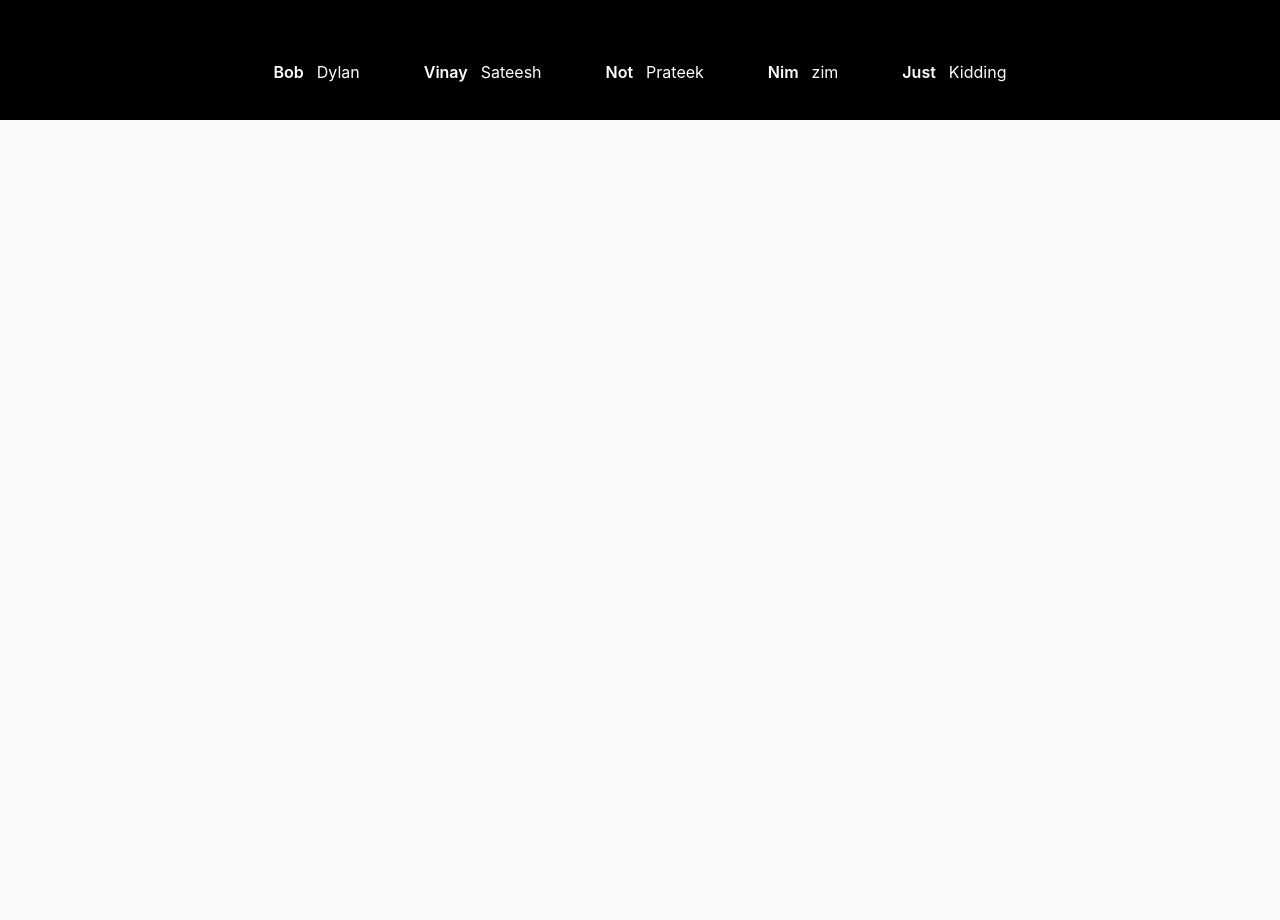
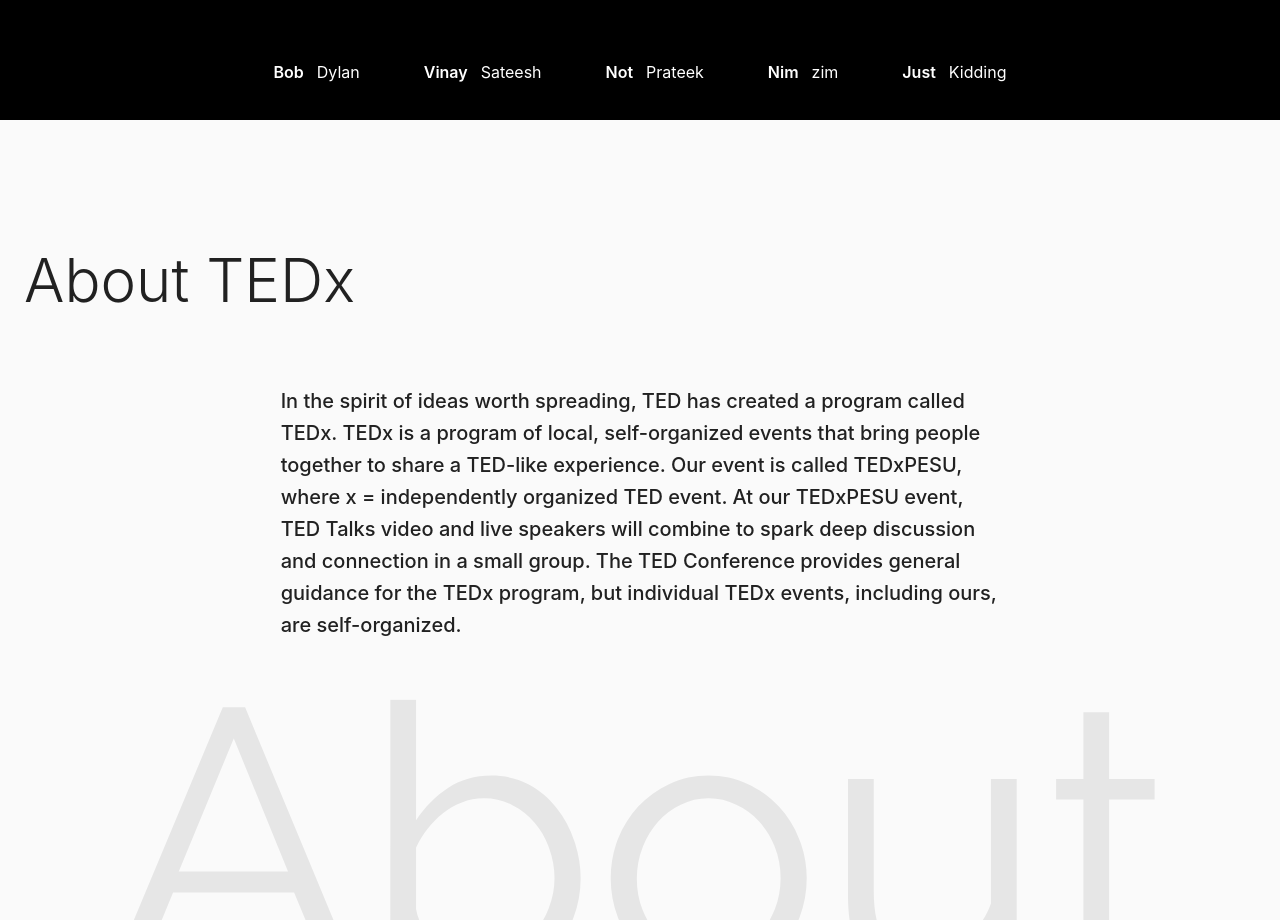
Before and after one commit to clearly-outsane/TEDx_PESU, a React (Create React App) app: page / in a window 1280 px wide. Shown: the part 680-1600 px from the top of the page. Before the commit the page ends 800 px from the top, so only its background shows below. Built offline with nearby package versions, Linux system fonts and the light colour scheme.

Commit message:
Added about section

```diff
--- /dev/null
+++ b/src/components/AboutTedxSection.js
@@ -0,0 +1,70 @@
+import React from "react";
+import Grid from "@material-ui/core/Grid";
+import Container from "@material-ui/core/Container";
+import Typography from "@material-ui/core/Typography";
+import clsx from "clsx";
+
+import { aboutSection } from "../styles/Sections";
+import { ReactComponent as AboutSvg } from "../assets/svg/About.svg";
+
+const AboutSection = () => {
+  const classes = aboutSection();
+  return (
+    <>
+      <div className={classes.container}>
+        <Container maxWidth="lg">
+          <Grid
+            container
+            justify="flex-start"
+            alignItems="center"
+            style={{ marginTop: 124 }}
+          >
+            <Typography
+              variant="h2"
+              className={clsx(classes.boldText)}
+              gutterBottom
+            >
+              About TEDx
+            </Typography>
+          </Grid>
+        </Container>
+        <Container maxWidth="lg">
+          <Grid container justify="center" style={{ height: "100%" }}>
+            <Grid
+              container
+              item
+              xs={12}
+              sm={7}
+              alignItems="flex-start"
+              style={{ marginTop: 48 }}
+            >
+              <Typography variant="h6" gutterBottom>
+                In the spirit of ideas worth spreading, TED has created a
+                program called TEDx. TEDx is a program of local, self-organized
+                events that bring people together to share a TED-like
+                experience. Our event is called TEDxPESU, where x =
+                independently organized TED event. At our TEDxPESU event, TED
+                Talks video and live speakers will combine to spark deep
+                discussion and connection in a small group. The TED Conference
+                provides general guidance for the TEDx program, but individual
+                TEDx events, including ours, are self-organized.
+              </Typography>
+            </Grid>
+          </Grid>
+        </Container>
+
+        <div className={classes.backgroundText}>
+          <AboutSvg
+            style={{
+              width: "100%",
+              transform: "translate(0,4vw)",
+              height: "22vw",
+            }}
+          />
+        </div>
+      </div>
+    </>
+  );
+};
+
+export default AboutSection;
--- a/src/pages/Landing.js
+++ b/src/pages/Landing.js
@@ -9,6 +9,7 @@ import { landingStyles } from "../styles/Landing";
 import { Typography } from "@material-ui/core";
 import { ContrastTextField, PrimaryButton } from "../styles/theme";
 import earth from "../assets/gifs/earth.gif";
+import AboutTedxSection from "../components/AboutTedxSection";
 
 const Landing = () => {
   const classes = landingStyles();
@@ -56,6 +57,7 @@ const Landing = () => {
                 Register
               </PrimaryButton>
             </Grid>
+
             <Grid
               container
               item
@@ -70,7 +72,12 @@ const Landing = () => {
           </Grid>
         </div>
         <div>
-          <Grid container justify="center" alignItems="center">
+          <Grid
+            container
+            justify="center"
+            alignItems="center"
+            className={classes.marginBottom36}
+          >
             {[
               "Bob Dylan",
               "Vinay Sateesh",
@@ -79,13 +86,7 @@ const Landing = () => {
               "Just Kidding",
             ].map((name) => {
               return (
-                <Grid
-                  item
-                  className={clsx(
-                    classes.marginLeftRight32,
-                    classes.marginBottom36
-                  )}
-                >
+                <Grid item className={clsx(classes.marginLeftRight32)}>
                   <Typography
                     variant="body1"
                     className={clsx(classes.whiteText, classes.boldText)}
@@ -107,6 +108,8 @@ const Landing = () => {
           </Grid>
         </div>
       </Container>
+
+      <AboutTedxSection />
     </div>
   );
 };
--- a/src/styles/Landing.js
+++ b/src/styles/Landing.js
@@ -17,7 +17,7 @@ const landingStyles = makeStyles((theme) => ({
   marginLeftRight32: { marginRight: 32, marginLeft: 32 },
   marginTop4: { marginTop: 36 },
   boldText: { fontWeight: "600" },
-  gif: { height: "100%", width: "100% " },
+  gif: { height: "auto", width: "100% " },
 }));
 
 export { landingStyles };
--- /dev/null
+++ b/src/styles/Sections.js
@@ -0,0 +1,19 @@
+import { makeStyles } from "@material-ui/core/styles";
+
+const aboutSection = makeStyles((theme) => ({
+  container: {
+    display: "grid",
+    gridTemplateRows: "auto 1fr auto",
+    height: "100vh",
+  },
+  backgroundText: {
+    zIndex: 0,
+    display: "block",
+    overflowY: "hidden",
+    overflowX: "hidden",
+
+    margin: 0,
+  },
+}));
+
+export { aboutSection };
```
Also changed, not shown: src/assets/svg/About.svg (added).
